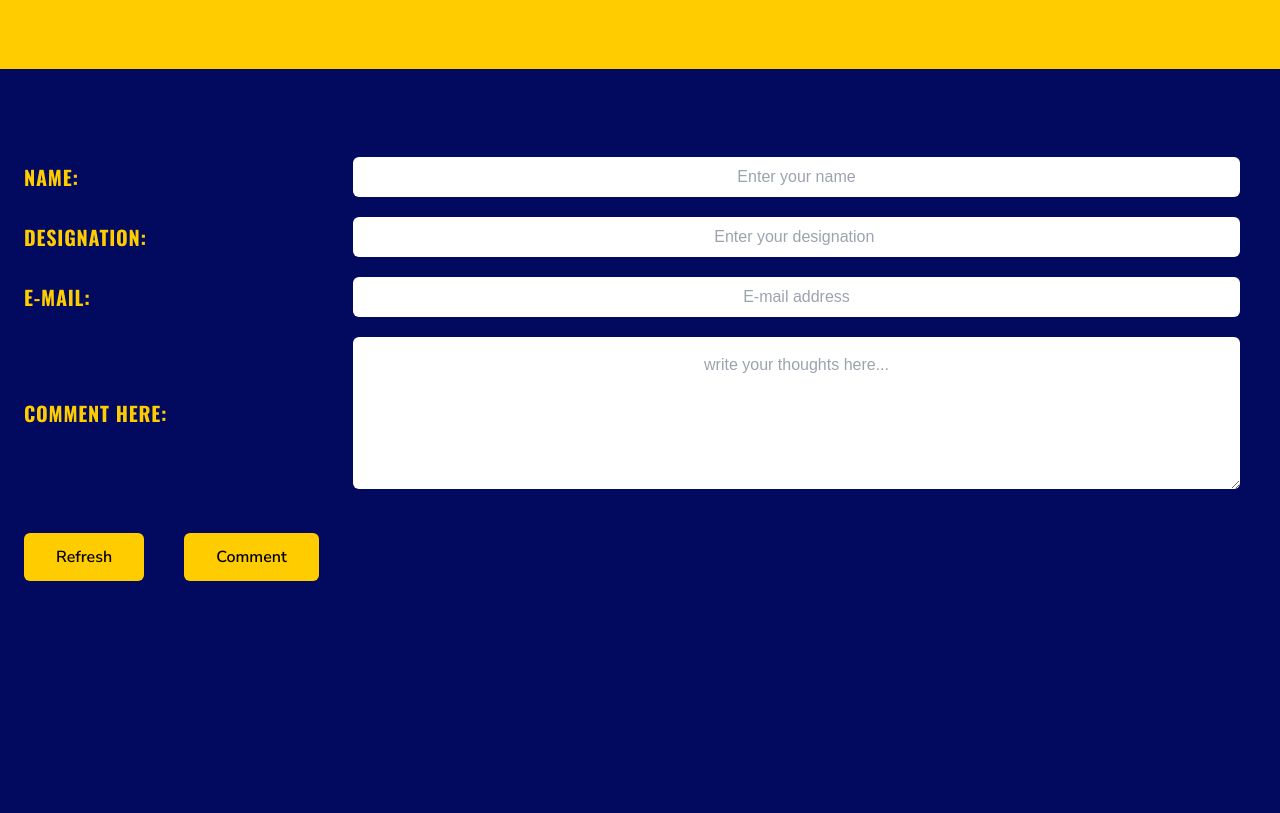
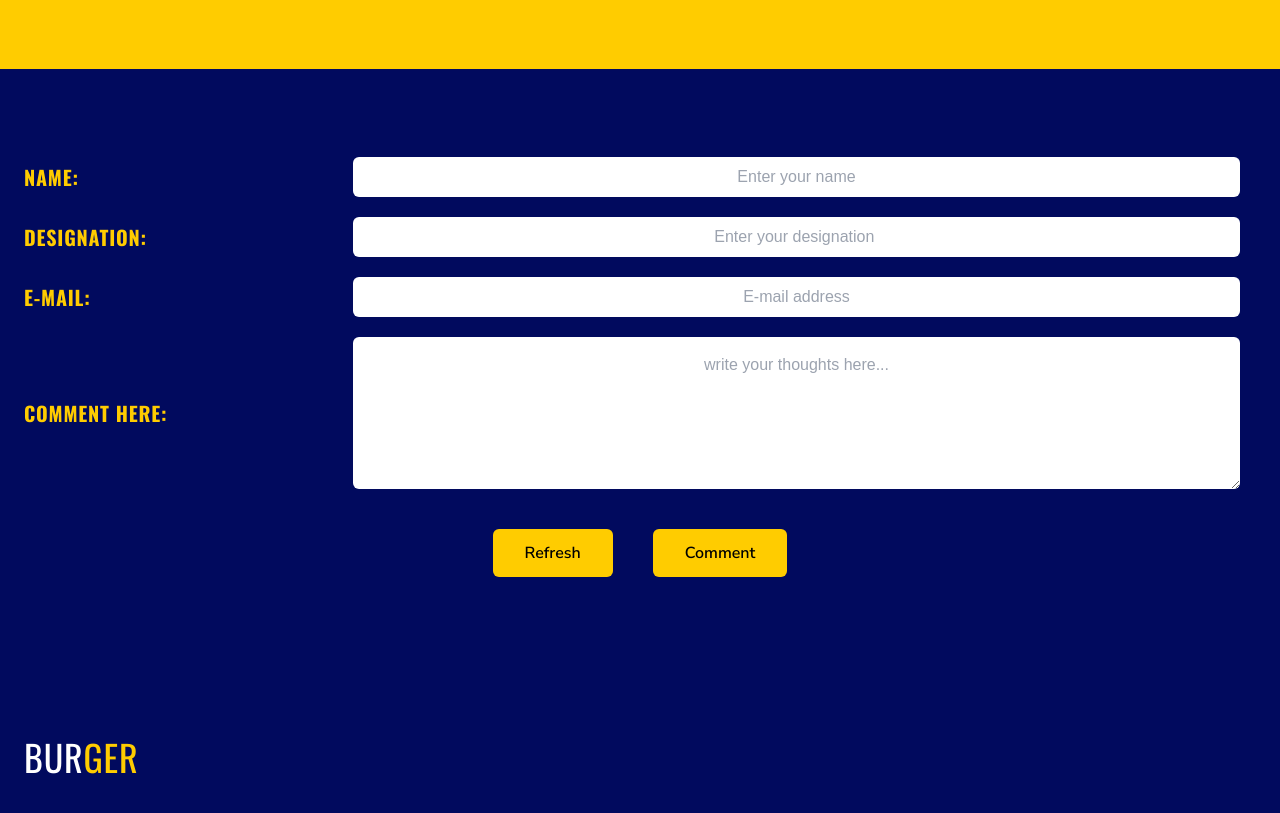
Before and after one commit to Mehataj-M/Corner_Cravings, a website: page app/contact.html in a window 1280 px wide. Shown: the part 163-976 px from the top of the page. Before the commit the page ends 848 px from the top, so only its background shows below. Drawn offline with nearby package versions, Linux system fonts and the light colour scheme.

Commit message:
contact section completion

```diff
--- a/app/contact.html
+++ b/app/contact.html
@@ -57,22 +57,45 @@
     <!-- comments -->
     <section>
     <div class="bg-primaryColor container ">
-      <form action="" class="flex flex-col gap-5 text-blackColor  md:w-full md:grid md:grid-cols-4 md:justify-start md:items-center">
-
+      <form action="" >
+      <div class="flex flex-col gap-5 text-blackColor  md:w-full md:grid md:grid-cols-4 md:justify-start md:items-center">
         <p class="card_title text-secondaryColor md:inline-block ">Name:</p><input type="text" name="name" id="name" class="col-span-3 rounded-md mx-4 h-10 text-center" placeholder="Enter your name">
 
         <p class="card_title text-secondaryColor md:inline-block">designation:</p><input type="text" name="name" id="name" class="col-span-3 rounded-md mx-4 h-10 text-center" placeholder="Enter your designation ">
 
         <p class="card_title text-secondaryColor md:inline-block">e-mail:</p><input type="email" name="name" id="name" class="col-span-3 rounded-md mx-4 h-10 text-center" placeholder="E-mail address">
         <p class="card_title text-secondaryColor md:inline-block">comment here:</p><textarea name="" id="" cols="10" rows="5" class="col-span-3 rounded-md text-center p-4 mx-4" placeholder="write your thoughts here..."></textarea>
+      </div>
+        <div class="flex flex-row gap-x-10 mx-auto my-10 md:w-full ">
+          <div class="md:ml-auto">
+            <input type="reset" value="Refresh" class="btn btn-primary text-base font-nunito font-semibold">
+          </div>
+          <div class="md:mr-auto">
+            <input type="submit" value="Comment" class="btn btn-primary text-base font-nunito font-semibold">
+          </div>
+        </div>
 
-        <div class="flex flex-row gap-x-10 mx-auto my-6 ">
-          <input type="reset" value="Refresh" class="btn btn-primary text-base font-nunito font-semibold">
-          <input type="submit" value="Comment" class="btn btn-primary text-base font-nunito font-semibold">
-        </div>
       </form>
     </div>
   </section>
+<footer>
+    <section id="footer">
+      <div class="container">
+        <ul class="grid grid-cols-1 items-start gap-5 pb-5 md:grid-cols-2">
+          <li>
+            <div class="space-y-3">
+              <a href="" class="text-4xl font-oswald uppercase">
+                Bur<span class="text-secondaryColor">ger</span>
+              </a>
+              <p>
+
+              </p>
+            </div>
+          </li>
+        </ul>
+      </div>
+    </section>
+</footer>
   <!-- main.js -->
 <script src="./main.js"></script>
 </body>
```
Also changed, not shown: app/styles.css.
